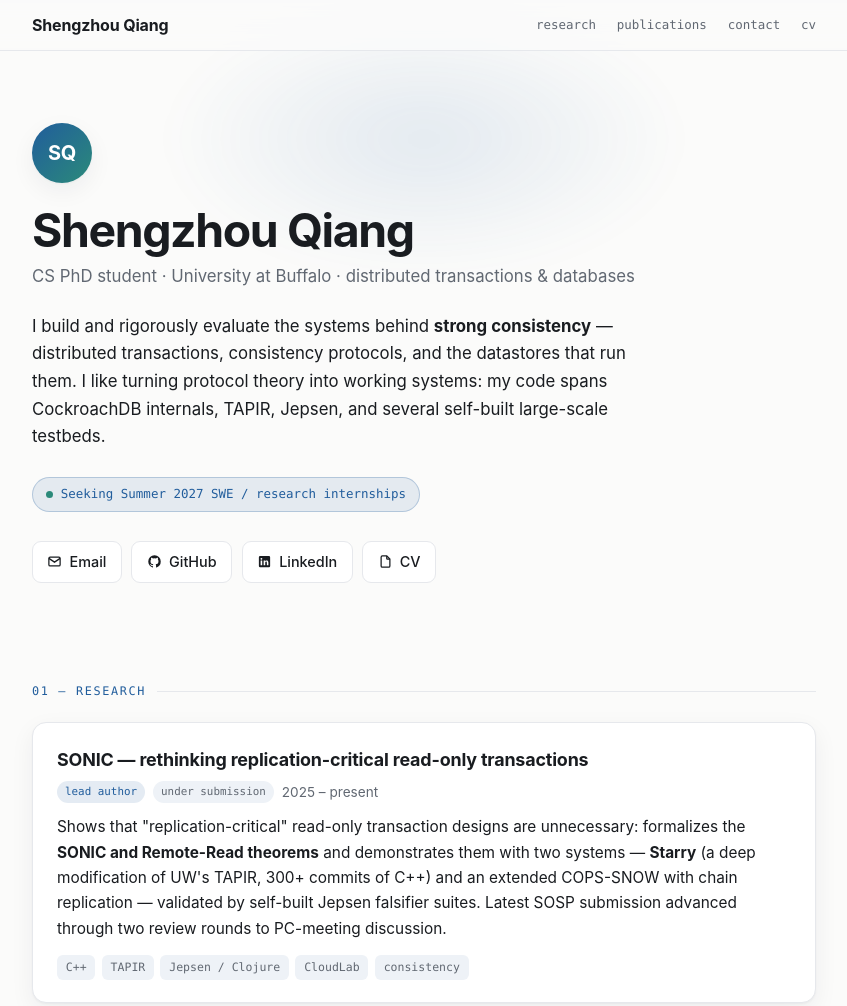
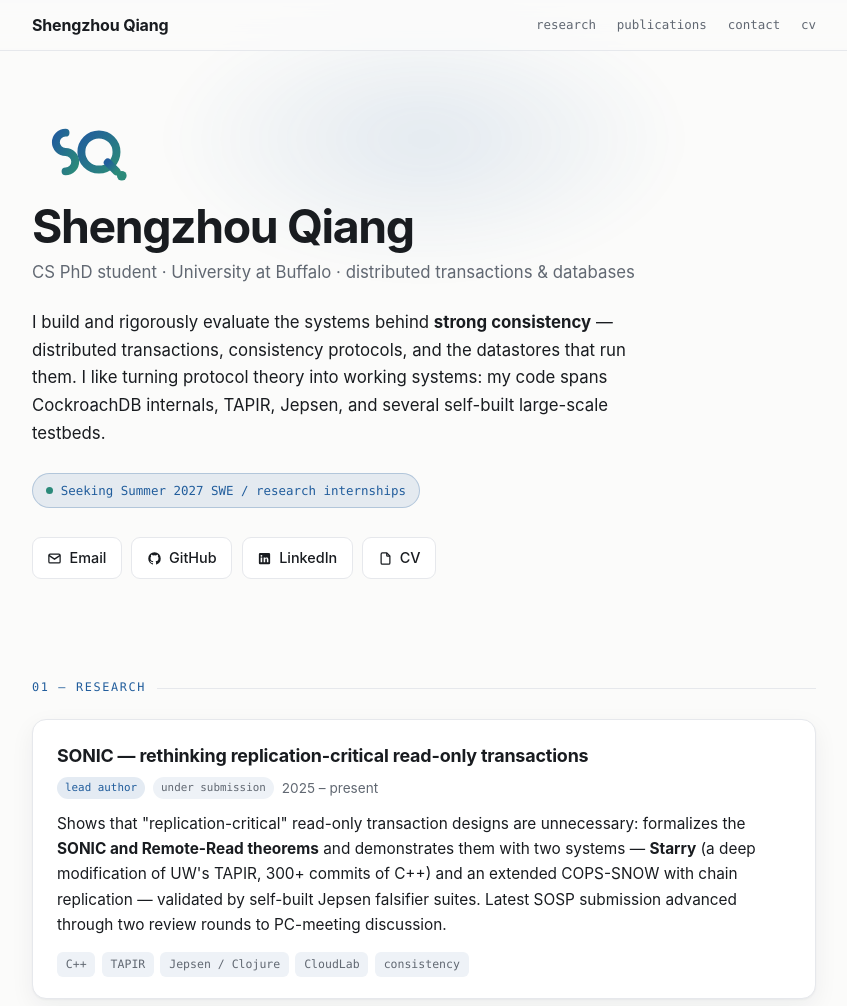
Before and after one commit to Alephant6/alephant6.github.io, a plain HTML site: page index.html in a window 1280 px wide. Shown: the top 1006 px of the page, without its empty margins (216-1063 px from the left). Drawn offline with Linux system fonts and the light colour scheme.

Commit message:
Add logo and favicon

```diff
--- a/index.html
+++ b/index.html
@@ -4,6 +4,7 @@
 <meta charset="utf-8">
 <meta name="viewport" content="width=device-width, initial-scale=1">
 <title>Shengzhou Qiang — CS PhD @ University at Buffalo</title>
+<link rel="icon" type="image/svg+xml" href="favicon.svg">
 <meta name="description" content="Shengzhou Qiang — CS PhD student at University at Buffalo working on distributed transactions, consistency protocols, and databases.">
 <style>
   :root {
@@ -62,6 +63,7 @@
     color: #fff; background: linear-gradient(135deg, var(--accent), var(--accent-2));
     box-shadow: var(--shadow); margin-bottom: 1.4rem;
   }
+  .mark { display:block; margin-bottom: 1.3rem; }
   .hero h1 { font-size: clamp(2rem, 6vw, 2.9rem); letter-spacing: -.03em; line-height: 1.05; }
   .hero .role { color: var(--muted); margin-top: .5rem; font-size: 1.05rem; }
   .hero .pitch { margin-top: 1.4rem; max-width: 40rem; font-size: 1.05rem; }
@@ -155,7 +157,15 @@
 
 <main>
   <header class="hero">
-    <div class="avatar">SQ</div>
+    <svg class="mark" viewBox="0 0 118 66" width="104" height="58" role="img" aria-label="SQ logo">
+      <defs><linearGradient id="lg" x1="0" y1="0" x2="1" y2="1">
+        <stop offset="0" stop-color="#215d9c"/><stop offset="1" stop-color="#2b8a7a"/>
+      </linearGradient></defs>
+      <path d="M 38,11 A 11,11 0 1 0 38,33 A 11,11 0 1 1 38,55" fill="none" stroke="url(#lg)" stroke-width="9" stroke-linecap="round"/>
+      <circle cx="76" cy="33" r="20" fill="none" stroke="url(#lg)" stroke-width="9"/>
+      <line x1="86" y1="45" x2="96" y2="55" stroke="url(#lg)" stroke-width="9" stroke-linecap="round"/>
+      <circle cx="102" cy="60" r="5.5" fill="#2b8a7a"/>
+    </svg>
     <h1>Shengzhou Qiang</h1>
     <p class="role">CS PhD student · University at Buffalo · distributed transactions &amp; databases</p>
     <p class="pitch">
```
Also changed, not shown: favicon.svg (added), logo.svg (added).
